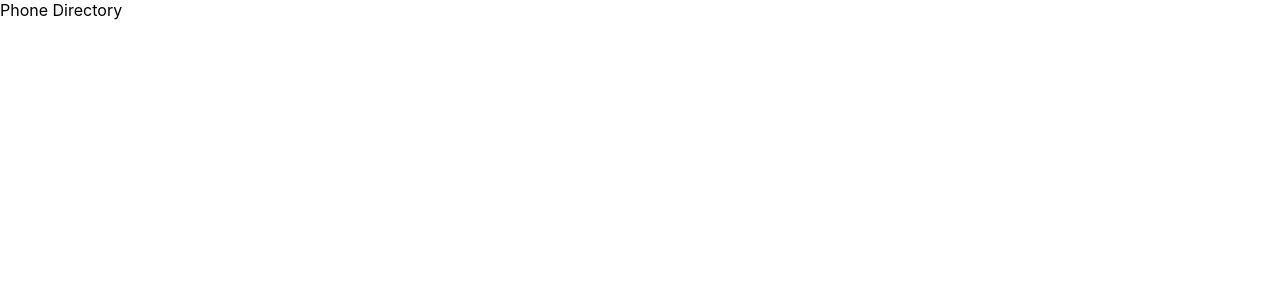
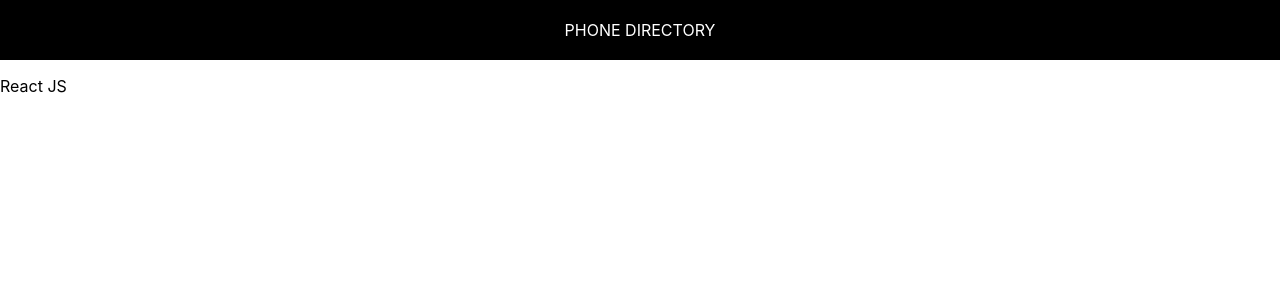
Before and after one commit to AmanPathak8184/PromanFrontend, a React (Create React App) app: page / in a window 1280 px wide. Shown: the top 300 px of the page. Built offline with nearby package versions, Linux system fonts and the light colour scheme.

Commit message:
Header Added

```diff
--- a/src/App.js
+++ b/src/App.js
@@ -1,10 +1,19 @@
 
+import React, { Component } from 'react';
+
+import Header from './Header';
 
 function App() {
+
   return (
-    <div >
-        Phone Directory
+
+    <div id="Test">
+
+      <Header />
+
+      <p>React JS</p>
     </div>
+
   );
 }
 
--- /dev/null
+++ b/src/Header.js
@@ -0,0 +1,18 @@
+import React from 'react';
+
+// This is a Functional Component
+
+const Header = function () {
+    return (
+        <div style={{textAlign: 'center', padding:20, background: '#000' , color:'#FFF' , textTransform:'uppercase'}}>
+
+            Phone Directory
+
+        </div>
+    )
+}
+
+
+
+
+export default Header;
```
